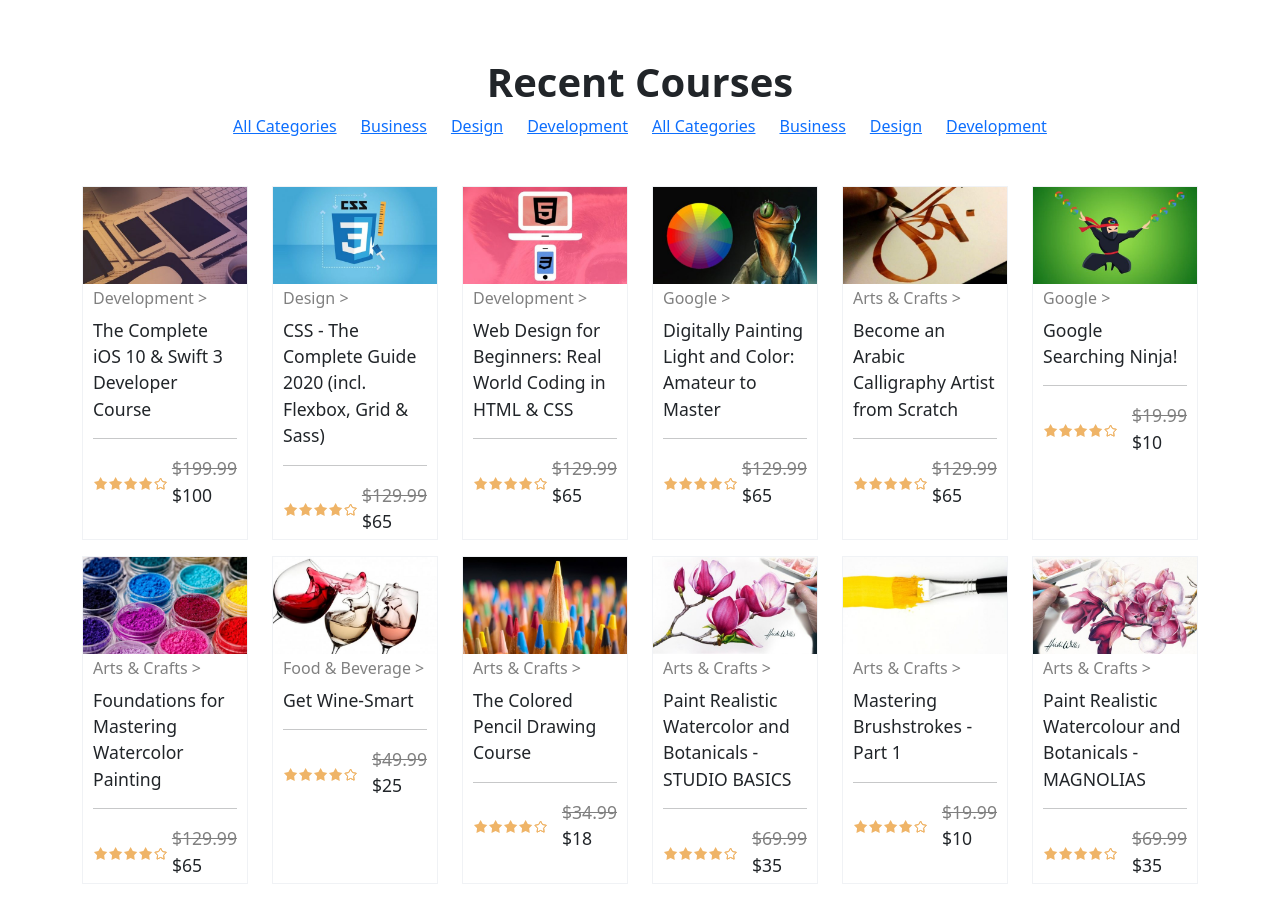
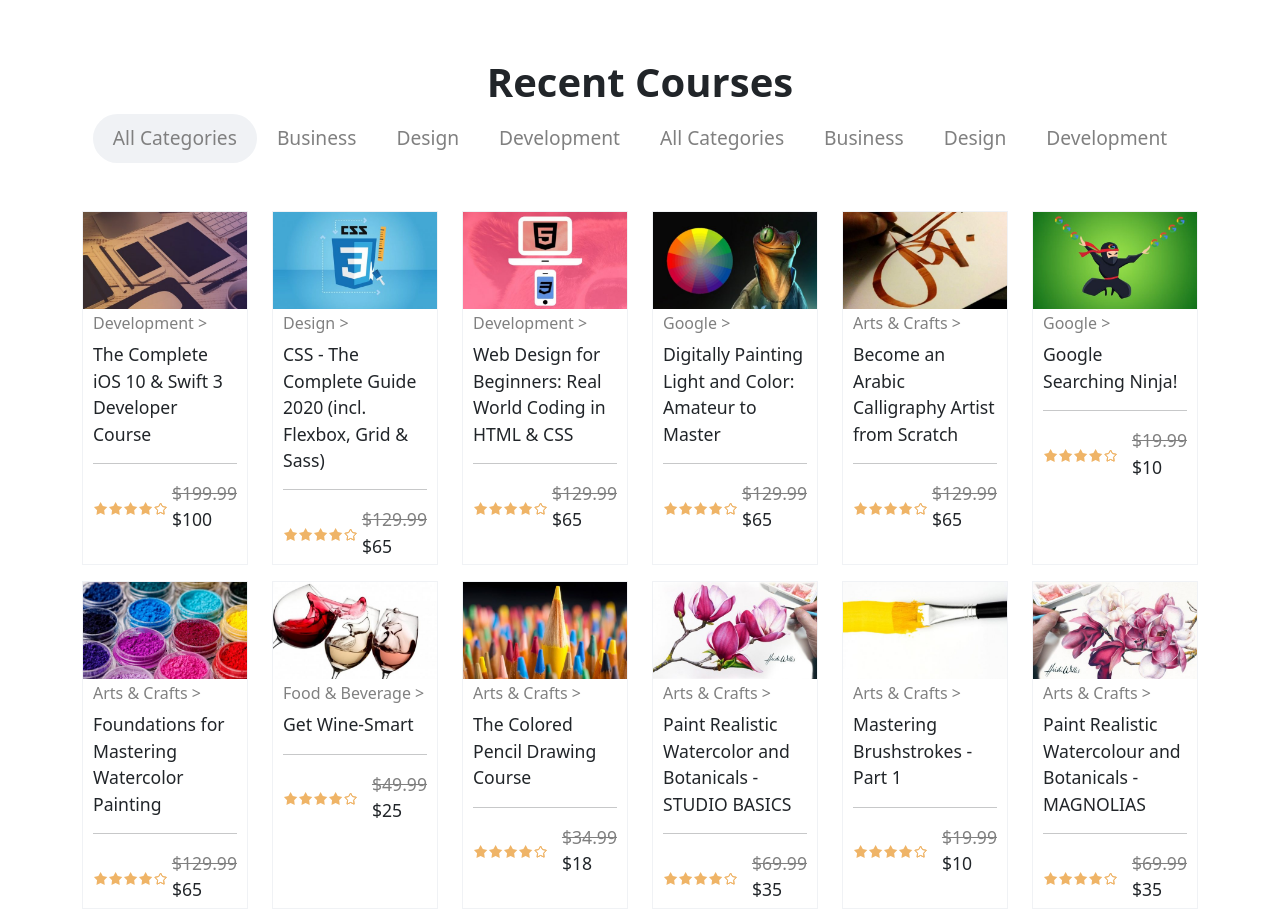
Before and after one commit to MascarBone/proj-html-vuejs, a Vue app: page / in a window 1280 px wide. Shown: the part 1843-2754 px from the top of the page. Built offline with nearby package versions, Linux system fonts and the light colour scheme.

Commit message:
Recent Courses Navbar

```diff
--- a/src/components/Main.vue
+++ b/src/components/Main.vue
@@ -250,28 +250,28 @@
           </div>
 
           <nav class="row justify-content-center">
-            <div class="col-auto">
+            <div class="col-auto recent-courses-box selected">
               <a href="">All Categories</a>
             </div>
-            <div class="col-auto">
+            <div class="col-auto recent-courses-box">
               <a href="">Business</a>
             </div>
-            <div class="col-auto">
+            <div class="col-auto recent-courses-box">
               <a href="">Design</a>
             </div>
-            <div class="col-auto">
+            <div class="col-auto recent-courses-box">
               <a href="">Development</a>
             </div>
-            <div class="col-auto">
+            <div class="col-auto recent-courses-box">
                 <a href="">All Categories</a>
             </div>
-            <div class="col-auto">
+            <div class="col-auto recent-courses-box">
               <a href="">Business</a>
             </div>
-            <div class="col-auto">
+            <div class="col-auto recent-courses-box">
               <a href="">Design</a>
             </div>
-            <div class="col-auto">
+            <div class="col-auto recent-courses-box">
               <a href="">Development</a>
             </div>
           </nav>
@@ -1089,4 +1089,18 @@ p {
   }
 }
 
+.recent-courses-box {
+  padding: 10px 20px;
+  border-radius: 50px;
+
+  a {
+    font-size: 1.2rem;
+    text-decoration: none;
+    color: grey;
+  }
+}
+.recent-courses-box.selected {
+  background-color: $grey;
+}
+
 </style>
```
Lines whose indentation alone changed are shown as unchanged.
